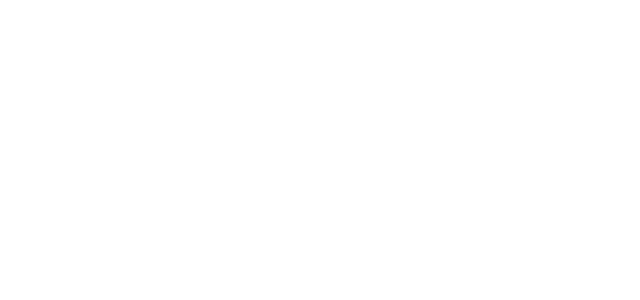
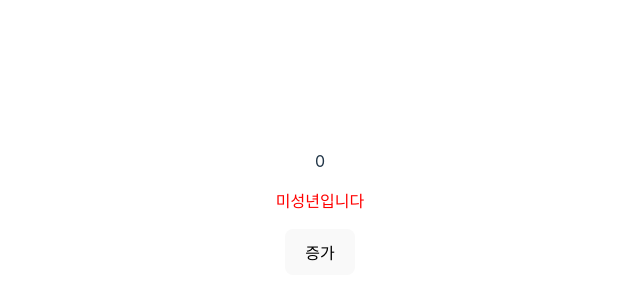
Before and after one commit to parby8605/study-week1, a React (Vite) app: page / in a window 1280 px wide. Shown: the part 196-496 px from the top of the page, without its empty margins (320-960 px from the left). Built offline with nearby package versions, Linux system fonts and the light colour scheme.

Commit message:
useCallback과 memo, useMemo 실습

```diff
--- a/src/App.jsx
+++ b/src/App.jsx
@@ -1,9 +1,35 @@
-import { useState } from 'react'
+import { memo, useCallback, useMemo, useState } from 'react'
+import '@/App.css'
 
-import './App.css'
+const Validation = memo(function Validation({ valid }) {
+  console.log('- rerendered : Validation')
+  return <div>{valid ? <p>성년입니다</p> : <p style={{ color: 'red' }}>미성년입니다</p>}</div>
+})
+
+const Button = memo(function Button({ onClick }) {
+  console.log('- rerendered : Button')
+  return <button onClick={onClick}>증가</button>
+})
 
 function App() {
-  return <></>
+  const [age, setAge] = useState(0)
+
+  const valid = useMemo(() => {
+    console.log('calculated')
+    return age >= 19 ? true : false
+  }, [age >= 19])
+
+  const increase = useCallback(() => {
+    setAge((previous) => previous + 1)
+  }, [])
+
+  return (
+    <>
+      <p>{age}</p>
+      <Validation valid={valid} />
+      <Button onClick={increase} />
+    </>
+  )
 }
 
 export default App
```
